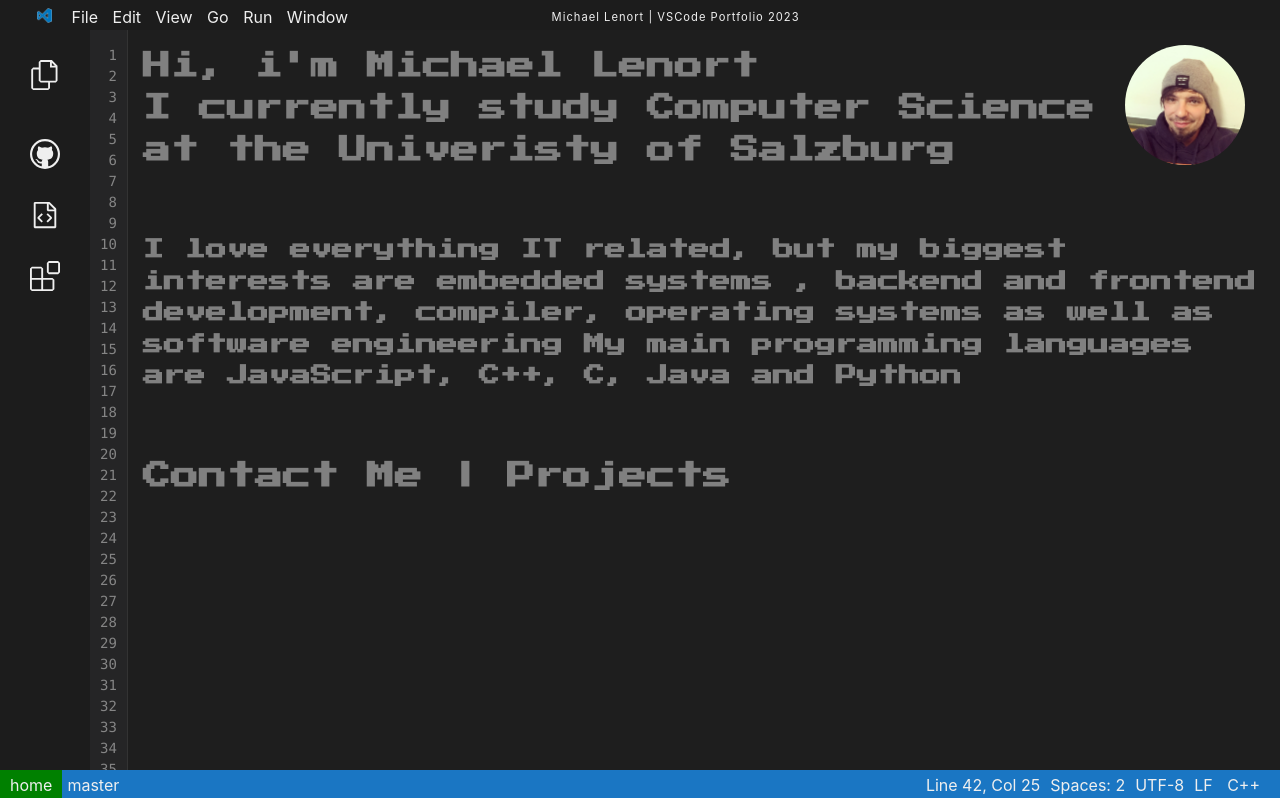
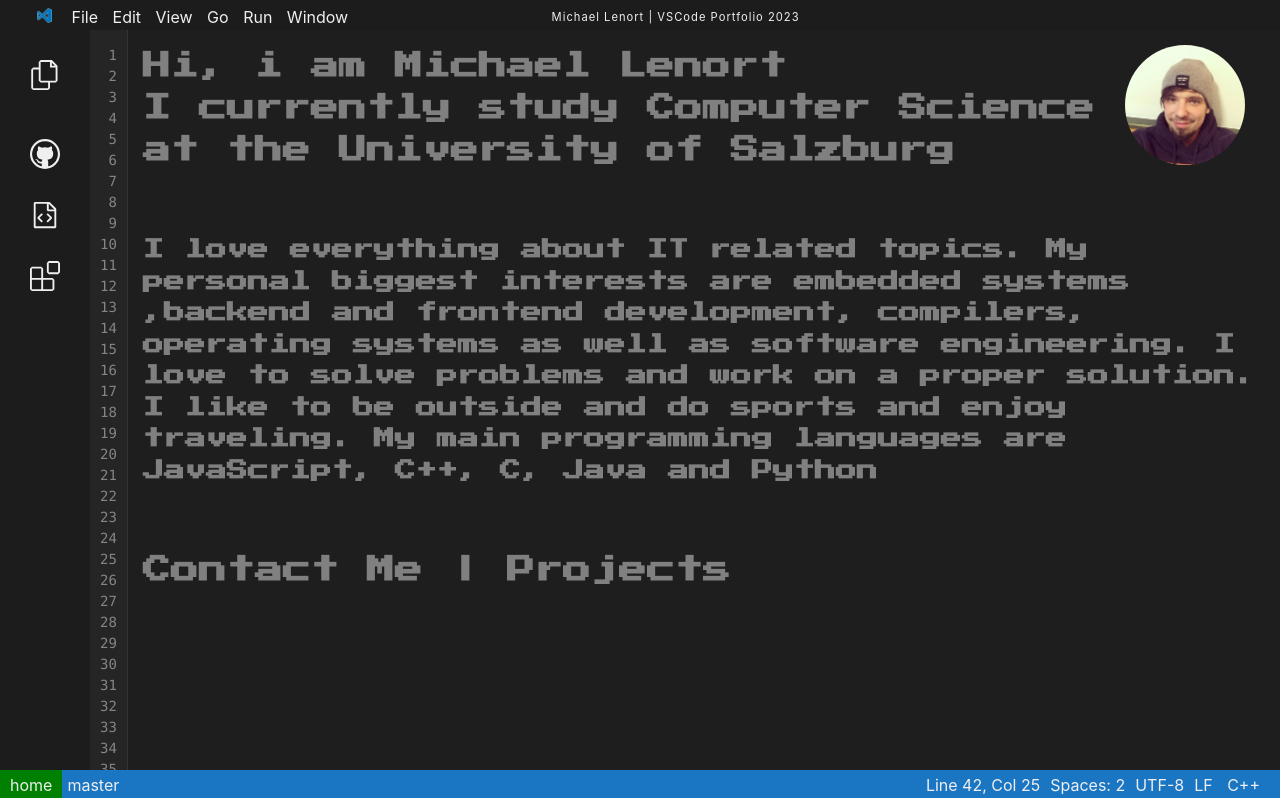
Before and after one commit to Michaeel4/Michaeel4, a React (Create React App) app: page / in a window 1280 px wide. Shown: the top 798 px of the page. Built offline with nearby package versions, Linux system fonts and the light colour scheme.

Commit message:
Added emailjs support

```diff
--- a/package.json
+++ b/package.json
@@ -9,6 +9,7 @@
     "@testing-library/jest-dom": "^5.16.5",
     "@testing-library/react": "^13.4.0",
     "@testing-library/user-event": "^13.5.0",
+    "emailjs-com": "^3.2.0",
     "gh-pages": "^5.0.0",
     "materialize-css": "^1.0.0",
     "react": "^18.2.0",
--- a/src/components/contact.js
+++ b/src/components/contact.js
@@ -1,13 +1,36 @@
 import React, { useState } from 'react';
 import './contact.css';
+import emailjs from 'emailjs-com';
+const ContactForm = () => {
 
-const ContactForm = () => {
   const [email, setEmail] = useState('');
   const [name, setName] = useState('');
   const [message, setMessage] = useState('');
 
   const handleSubmit = (e) => {
     e.preventDefault();
+
+      // Replace these values with the ones you got from EmailJS
+      const serviceId = 'service_1pfvz4m';
+      const templateId = 'template_uyw7qnc';
+      const userId = 'ooVoio-zxMiOl5WIV';
+
+    const templateParams = {
+        from_name: name,
+        from_email: email,
+        message: message,
+      };
+
+      emailjs.send(serviceId, templateId, templateParams, userId)
+        .then((response) => {
+          console.log('SUCCESS!', response.status, response.text);
+          // Clear the form after successful submission
+          setEmail('');
+          setName('');
+          setMessage('');
+        }, (err) => {
+          console.log('FAILED...', err);
+        });
     // Handle form submission logic here (e.g., send an email or store the data)
     console.log({ email, name, message });
   };
@@ -26,12 +49,12 @@
           <div className="message-container">
             "message": <textarea placeholder="Your message" value={message} onChange={(e) => setMessage(e.target.value)} />,
           </div>
+          <button type="submit">"send"</button>
 
         </form>
         {'}'}
 
         <div>
-            <button type="submit">"send"</button>
           </div>
       </pre>
     </div>
--- a/src/components/me.js
+++ b/src/components/me.js
@@ -12,16 +12,19 @@
 
         <div className="me">
           <img src={profilePic} alt="Profile" className="profile-pic" />
-        <h1>Hi, i'm Michael Lenort</h1>
+        <h1>Hi, i am Michael Lenort</h1>
 
-        <h1>I currently study Computer Science at the Univeristy of Salzburg</h1>
+        <h1>I currently study Computer Science at the University of Salzburg</h1>
         <br></br>
         <br></br>
 
         <br></br>
 
-        <h2>I love everything IT related, but my biggest interests are embedded systems
-        , backend and frontend development, compiler, operating systems as well as software engineering
+        <h2>I love everything about IT related topics. My personal biggest interests are embedded systems
+        ,backend and frontend development, compilers, operating systems as well as software engineering.
+        I love to solve problems and work on a proper solution.
+
+        I like to be outside and do sports and enjoy traveling.
 
         My main programming languages are JavaScript, C++, C, Java and Python</h2>
 
```
Also changed, not shown: 1 other file (tests, documents, lock files or other folders).
